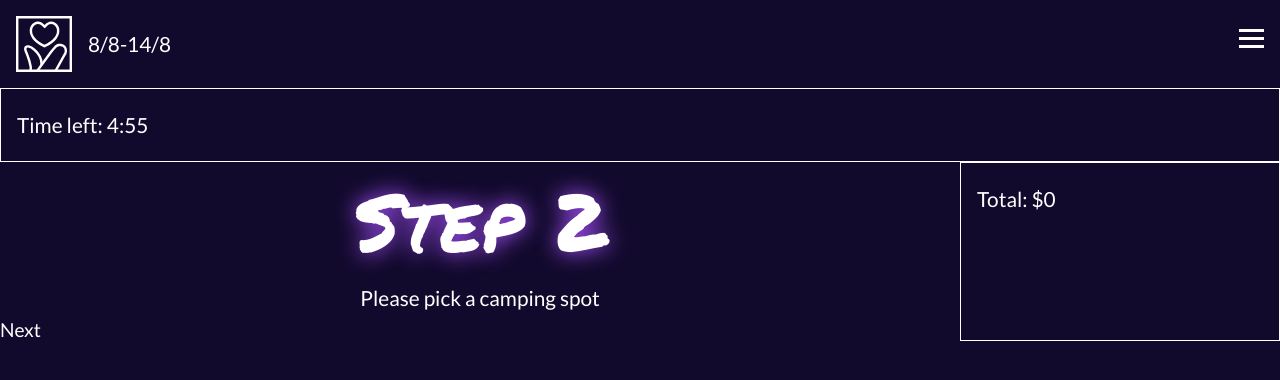
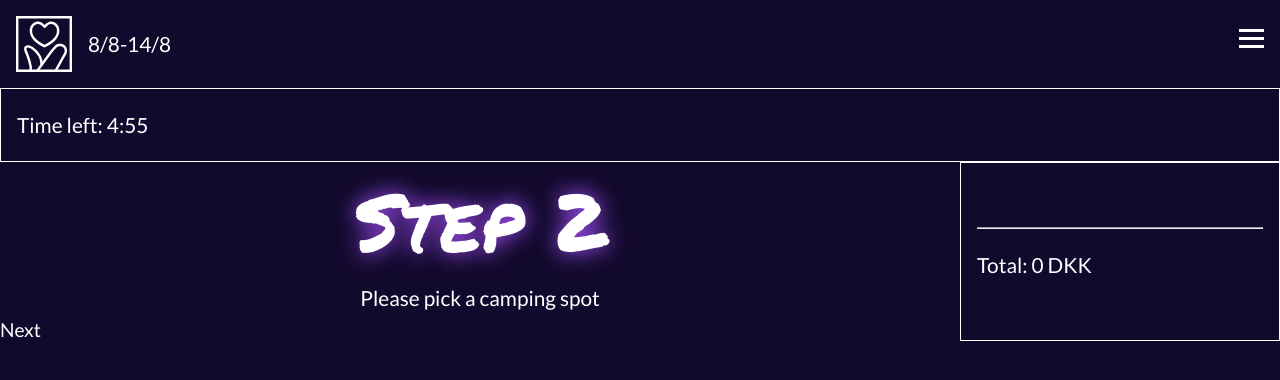
Before and after one commit to caro112f/hwaiting-booking, a React (Create React App) app: page /booking/camping-spots in a window 1280 px wide. Shown: the top 380 px of the page. Built offline with nearby package versions, Linux system fonts and the light colour scheme.

Commit message:
+- styling

```diff
--- a/src/components/Basket.jsx
+++ b/src/components/Basket.jsx
@@ -19,7 +19,8 @@ export default function Basket(props) {
             return <BasketItem key={item.id} {...item} />;
           })}
         </ul>
-        <p className="totalprice">Total: ${sumWithInitial}</p>
+        <hr />
+        <p className="totalprice">Total: {sumWithInitial} DKK</p>
       </div>
     </article>
   );
--- a/src/components/BasketItem.jsx
+++ b/src/components/BasketItem.jsx
@@ -37,17 +37,20 @@ export default function BasketItem({ props, id, amount, type, price }) {
   }
 
   return (
-    <li key={id}>
-      <p>
+    <li className="basket-list" key={id}>
+      <div className="amount-wrapper">
+        <span onClick={() => remove(id)}>
+          <p>-</p>
+        </span>
+        <p>{amount} </p>
+        <span onClick={() => buymore(id)}>
+          <p>+</p>
+        </span>{" "}
+      </div>
+      <p className="basket-font">
         {" "}
-        {amount} x {type} ${price}{" "}
+        {type} {price} DKK{" "}
       </p>
-      <span onClick={() => buymore(id)}>
-        <p>+</p>
-      </span>
-      <span onClick={() => remove(id)}>
-        <p>-</p>
-      </span>
     </li>
   );
 }
--- /dev/null
+++ b/src/sass/layout/_basket.scss
@@ -0,0 +1,13 @@
+.basket-font {
+  font-size: 1.1rem;
+}
+.amount-wrapper,
+.basket-list {
+  display: flex;
+  flex-direction: row;
+  gap: 1rem;
+}
+hr {
+  margin-top: 3rem;
+  margin-bottom: 1rem;
+}
--- a/src/sass/layout/_index.scss
+++ b/src/sass/layout/_index.scss
@@ -1,3 +1,4 @@
 @forward "home";
 @forward "tickets";
 @forward "booking";
+@forward "basket";
```
